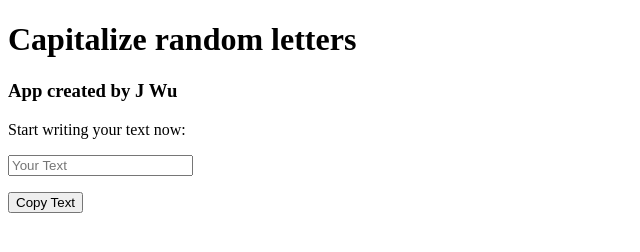
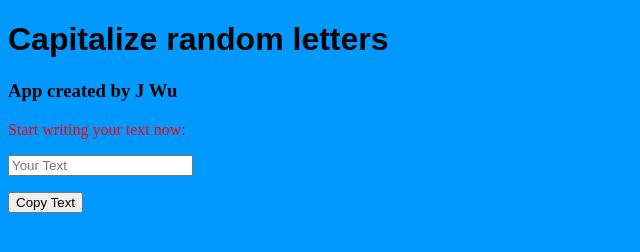
Before and after one commit to jordanwuuuu/UdemyAMBackups, a plain HTML site: page randomLettercapitalizer/index.html in a window 1280 px wide. Shown: the whole page, without its empty margins (0-640 px from the left). Drawn offline with Linux system fonts and the light colour scheme.

Commit message:
feat(RandomletterCapitaizer): CSS doc

```diff
--- /dev/null
+++ b/randomLettercapitalizer/index.css
@@ -0,0 +1,7 @@
+body {background-color: rgb(0, 153, 255);}
+h1 {
+    font-family: fantasy;
+}
+p {
+    color: red;
+}
--- a/randomLettercapitalizer/index.html
+++ b/randomLettercapitalizer/index.html
@@ -1,5 +1,6 @@
 <!DOCTYPE html>
 <html>
+    <link rel="stylesheet" type="text/css" href="index.css" media="screen" />
     <head>
     </head>
     <body>
```
